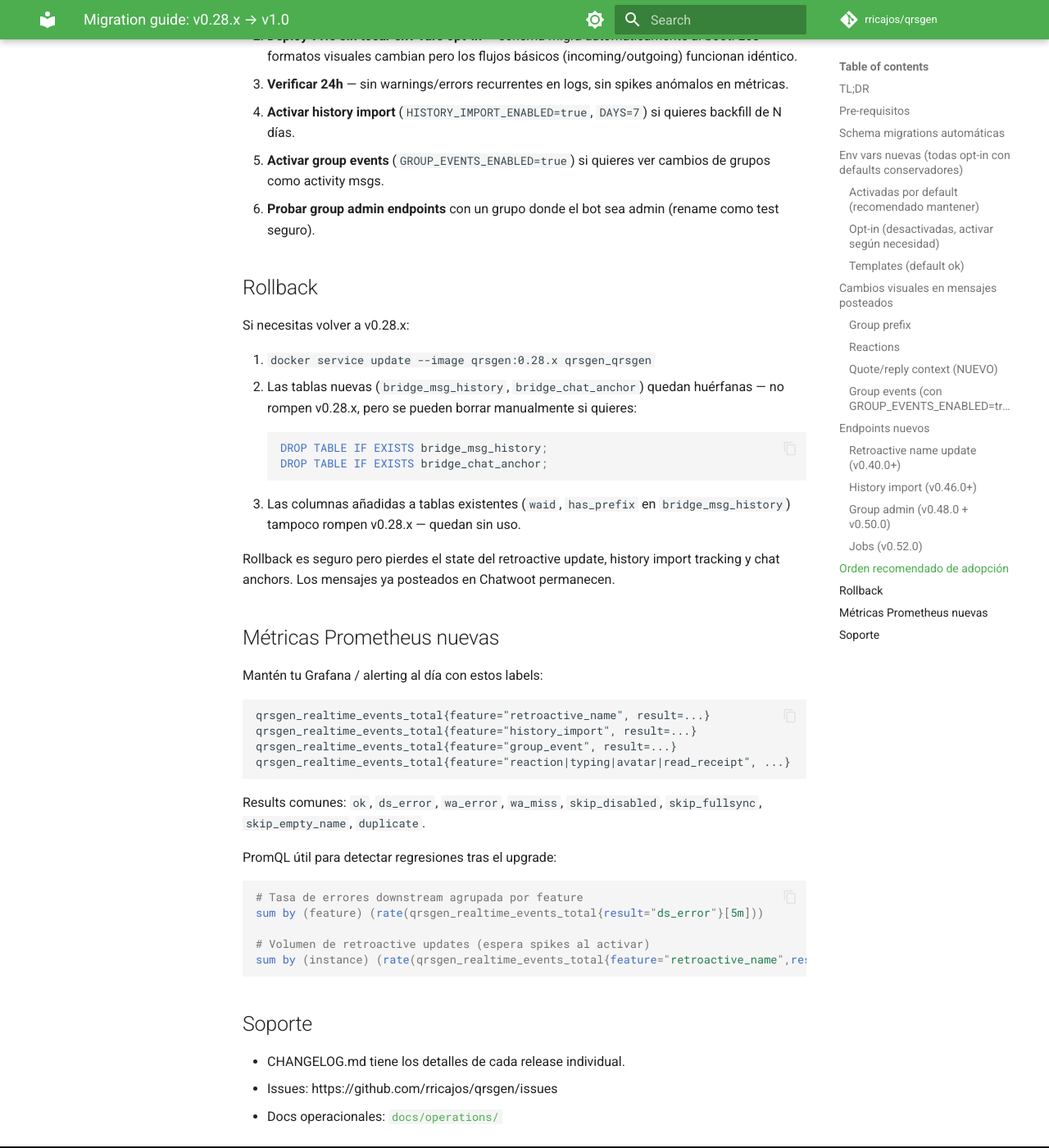
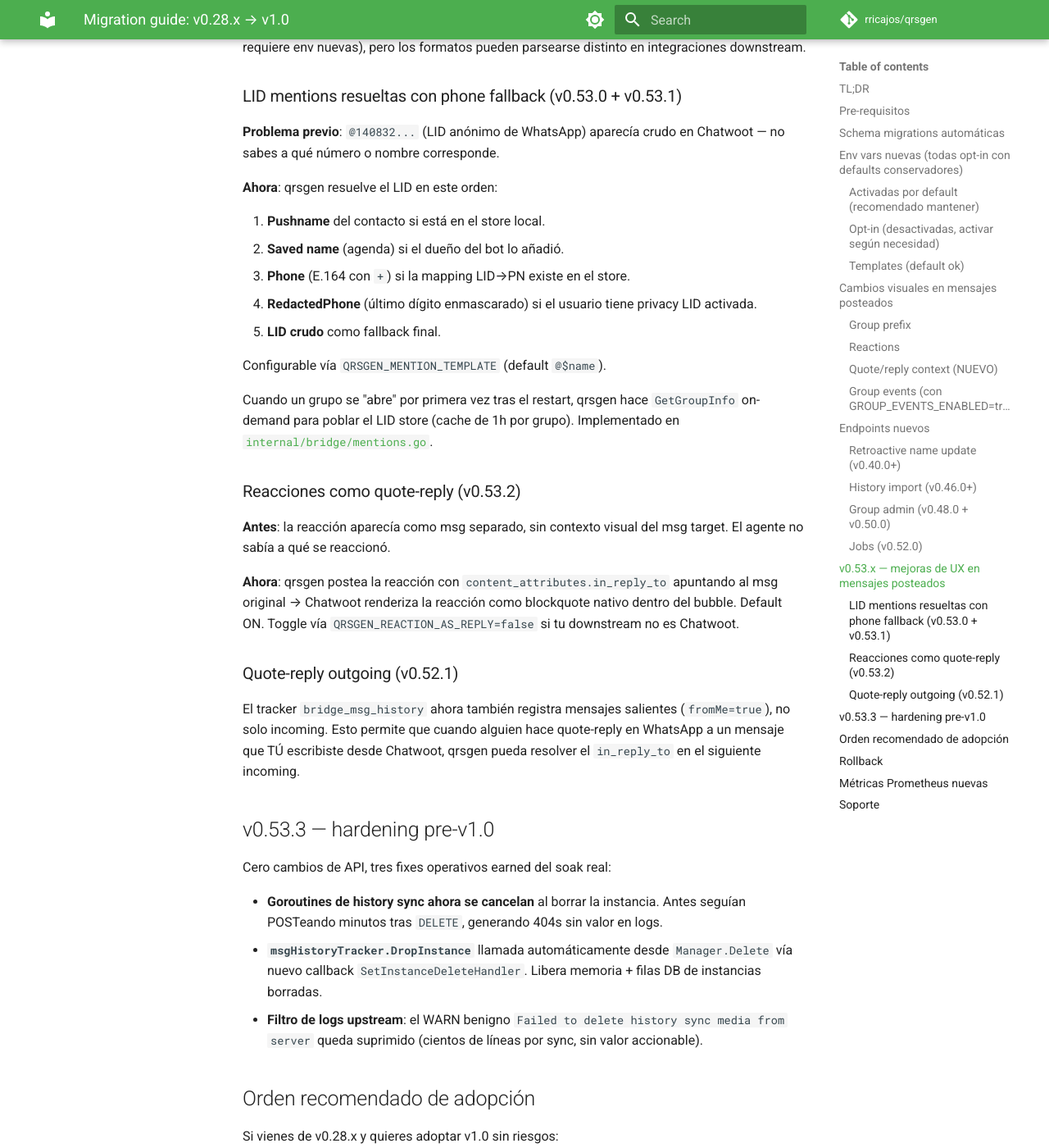
Before and after one commit to rricajos/qrsgen, an MkDocs documentation site: the page built from docs/migrations/v0-to-v1.md, in a window 1280 px wide and 1400 px high, scrolled down 4171 px. Shown: the whole window at 82% size. Built offline with MkDocs 1.6.1 and Material for MkDocs 9.7.7, drawn with Linux system fonts in a browser that asks for light colours; comment, search, counter and statistics services are not loaded; some of the changed text lies outside the part shown.

Commit message:
docs(migrations): cover v0.53.x mention resolution + reactions UX + hardening in v0-to-v1
- Add "v0.53.x — mejoras de UX" section: LID mention resolution
  chain (pushname → saved → phone → redacted → raw), configurable
  template; reactions as quote-reply via content_attributes.in_reply_to;
  outgoing-msg tracking that enables WA→Chatwoot quote-reply.
- Add "v0.53.3 — hardening pre-v1.0" section: HistorySync goroutine
  cancellation on Delete, msgHistoryTracker.DropInstance auto-wired,
  filtered noisy waLog WARN.
- Header range updated v0.40 → v0.53.
- Env templates section now lists QRSGEN_MENTION_TEMPLATE and
  QRSGEN_REACTION_AS_REPLY (both default-on, no migration action needed).
- CHANGELOG Unreleased roadmap: 4 docs items now checked off. The
  files already existed with substantial content — this update just
  ensures the migration guide is the consolidated reference for the
  full v0.28 → v1.0 surface.

````diff
--- a/docs/migrations/v0-to-v1.md
+++ b/docs/migrations/v0-to-v1.md
@@ -1,7 +1,7 @@
 # Migration guide: v0.28.x → v1.0
 
 Guía consolidada para adoptar v1.0 desde una versión estable
-antigua de la línea v0.28.x. La línea v0.40 → v0.52 introdujo
+antigua de la línea v0.28.x. La línea v0.40 → v0.53 introdujo
 features importantes — esta guía agrupa lo que cambia, lo que
 hay que activar, y lo que rompe (poco).
 
@@ -77,6 +77,8 @@ QRSGEN_GROUP_EVENTS_ENABLED=false    # set true para activity msgs de cambios de
 QRSGEN_HEADER_TEMPLATE="`$phone · $name`"  # group prefix + reactions
 QRSGEN_GROUP_HEADER_SEP=paragraph          # \n\n
 QRSGEN_REACTION_HEADER_SEP=nl              # \n
+QRSGEN_MENTION_TEMPLATE="@$name"           # v0.53.0 — @LID resolution
+QRSGEN_REACTION_AS_REPLY=true              # v0.53.2 — reaction como quote-reply
 ```
 
 ## Cambios visuales en mensajes posteados
@@ -163,6 +165,66 @@ Todos bajo `/api/instances/:name/...` y protegidos por
 - `GET /jobs/:id` — estado + resultado de un async job
 - `GET /jobs` — lista todos los jobs vivos
 
+## v0.53.x — mejoras de UX en mensajes posteados
+
+A partir de v0.53.0 se incorporaron tres mejoras que cambian cómo se
+ven mensajes con menciones y reacciones en Chatwoot. Si vienes de
+v0.52.x el upgrade es transparente (no requiere env nuevas), pero
+los formatos pueden parsearse distinto en integraciones downstream.
+
+### LID mentions resueltas con phone fallback (v0.53.0 + v0.53.1)
+
+**Problema previo**: `@140832...` (LID anónimo de WhatsApp) aparecía
+crudo en Chatwoot — no sabes a qué número o nombre corresponde.
+
+**Ahora**: qrsgen resuelve el LID en este orden:
+
+1. **Pushname** del contacto si está en el store local.
+2. **Saved name** (agenda) si el dueño del bot lo añadió.
+3. **Phone** (E.164 con `+`) si la mapping LID→PN existe en el store.
+4. **RedactedPhone** (último dígito enmascarado) si el usuario tiene
+   privacy LID activada.
+5. **LID crudo** como fallback final.
+
+Configurable vía `QRSGEN_MENTION_TEMPLATE` (default `@$name`).
+
+Cuando un grupo se "abre" por primera vez tras el restart, qrsgen
+hace `GetGroupInfo` on-demand para poblar el LID store (cache de 1h
+por grupo). Implementado en [`internal/bridge/mentions.go`](https://github.com/rricajos/qrsgen).
+
+### Reacciones como quote-reply (v0.53.2)
+
+**Antes**: la reacción aparecía como msg separado, sin contexto
+visual del msg target. El agente no sabía a qué se reaccionó.
+
+**Ahora**: qrsgen postea la reacción con
+`content_attributes.in_reply_to` apuntando al msg original →
+Chatwoot renderiza la reacción como blockquote nativo dentro del
+bubble. Default ON. Toggle vía `QRSGEN_REACTION_AS_REPLY=false`
+si tu downstream no es Chatwoot.
+
+### Quote-reply outgoing (v0.52.1)
+
+El tracker `bridge_msg_history` ahora también registra mensajes
+salientes (`fromMe=true`), no solo incoming. Esto permite que
+cuando alguien hace quote-reply en WhatsApp a un mensaje que TÚ
+escribiste desde Chatwoot, qrsgen pueda resolver el `in_reply_to`
+en el siguiente incoming.
+
+## v0.53.3 — hardening pre-v1.0
+
+Cero cambios de API, tres fixes operativos earned del soak real:
+
+- **Goroutines de history sync ahora se cancelan** al borrar la
+  instancia. Antes seguían POSTeando minutos tras `DELETE`, generando
+  404s sin valor en logs.
+- **`msgHistoryTracker.DropInstance`** llamada automáticamente desde
+  `Manager.Delete` vía nuevo callback `SetInstanceDeleteHandler`.
+  Libera memoria + filas DB de instancias borradas.
+- **Filtro de logs upstream**: el WARN benigno
+  `Failed to delete history sync media from server` queda suprimido
+  (cientos de líneas por sync, sin valor accionable).
+
 ## Orden recomendado de adopción
 
 Si vienes de v0.28.x y quieres adoptar v1.0 sin riesgos:
````
Also changed, not shown: CHANGELOG.md (+4 -4 lines).
